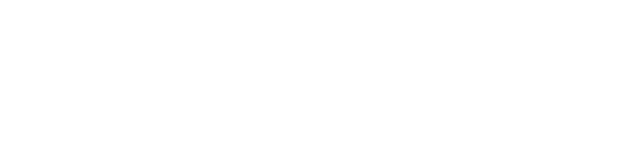
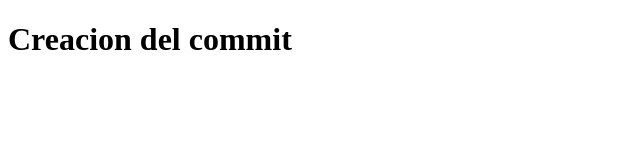
Before and after one commit to willio1030/DSW_William_Alvarez-, a plain HTML site: page planning.html in a window 1280 px wide. Shown: the whole page, without its empty margins (0-640 px from the left). Drawn offline with Linux system fonts and the light colour scheme.

Commit message:
iniciacion de github page

```diff
--- a/planning.html
+++ b/planning.html
@@ -4,11 +4,11 @@
 <head>
     <meta charset="UTF-8">
     <meta name="viewport" content="width=device-width, initial-scale=1.0">
-    <title>Document</title>
+    <title>mi pagina </title>
 </head>
 
 <body>
-
+    <H1>Creacion del commit </H1>
 </body>
 
 </html>
```
